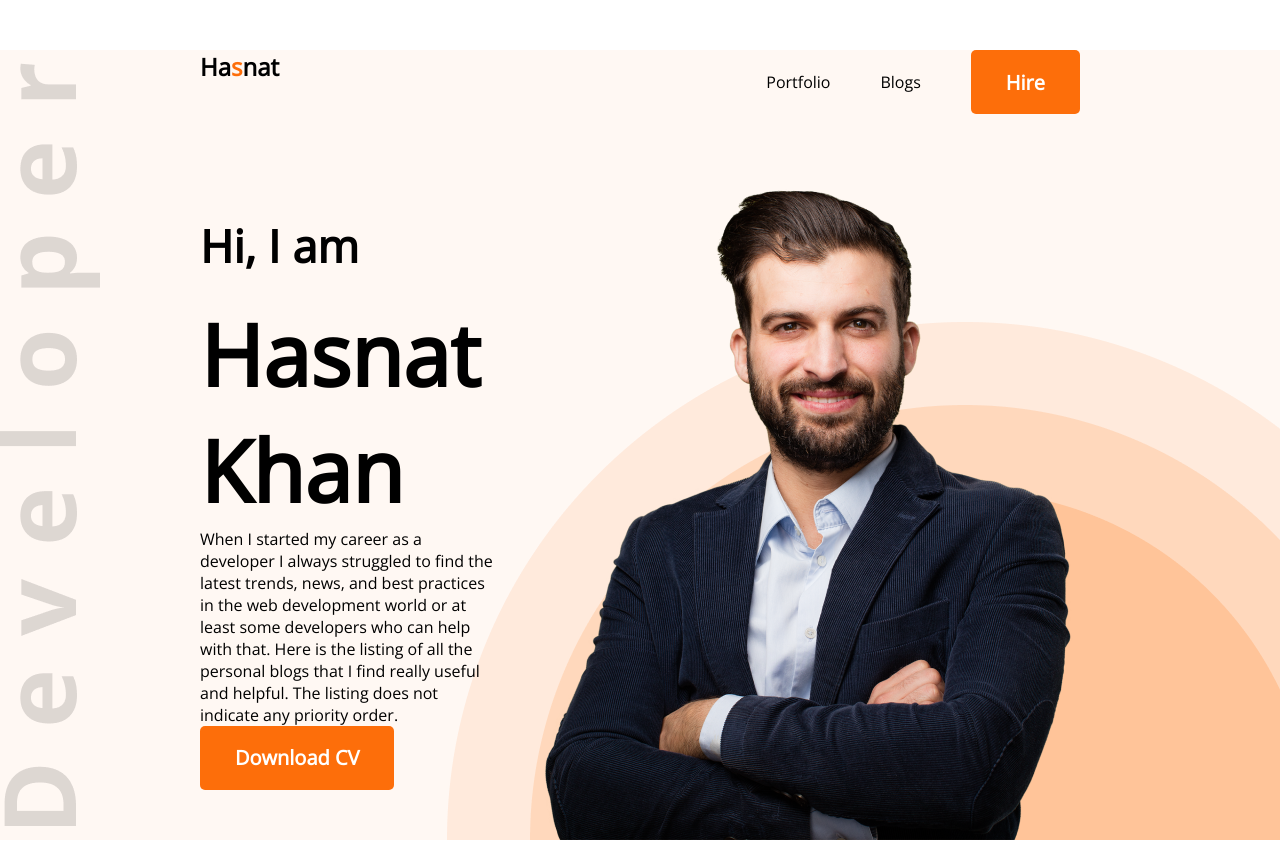
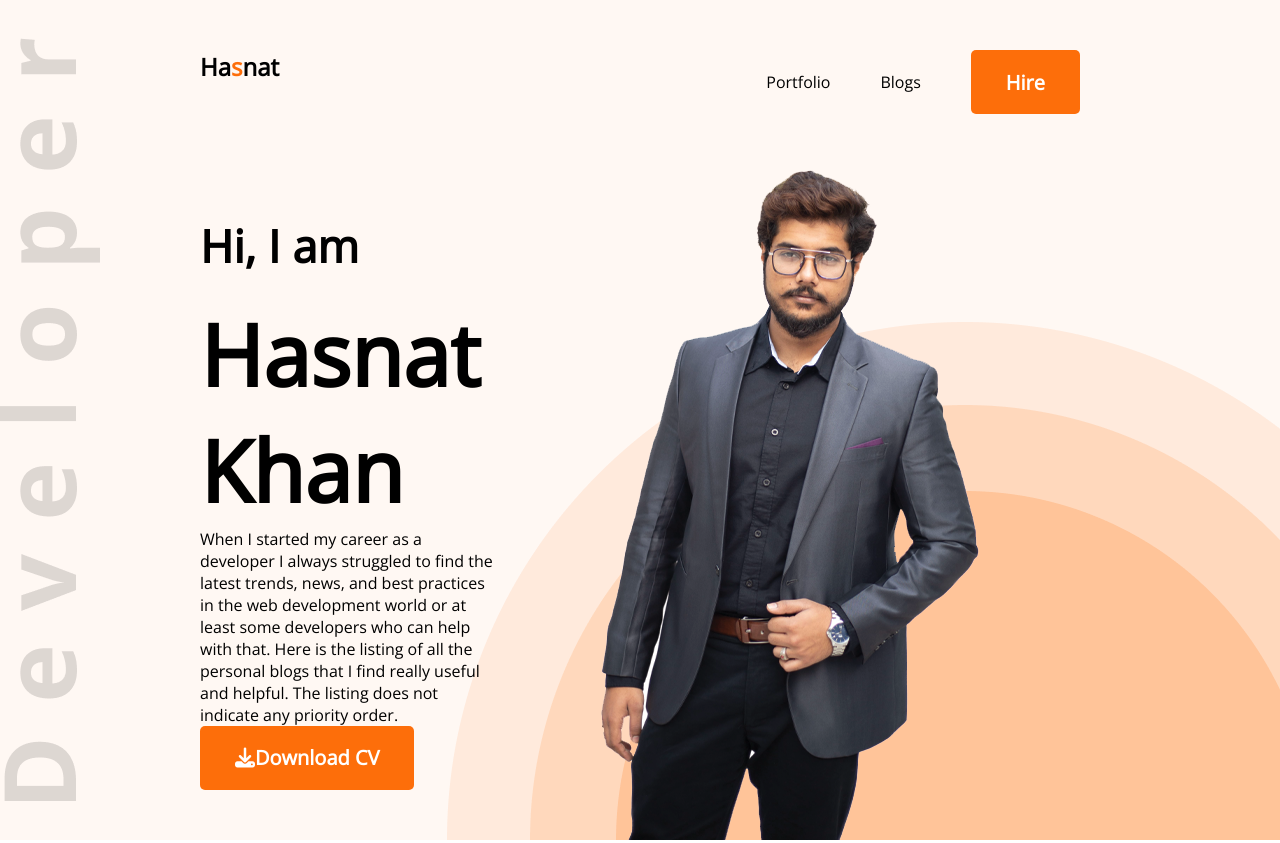
Before and after one commit to Hasnat-Jamio-Khan/developer-portfolio, a plain HTML site: page index.html in a window 1280 px wide. Shown: the top 843 px of the page. Drawn offline with nearby package versions, Linux system fonts and the light colour scheme.

Commit message:
added font awosem

```diff
--- a/index.html
+++ b/index.html
@@ -8,6 +8,7 @@
     <link rel="preconnect" href="https://fonts.googleapis.com">
     <link rel="preconnect" href="https://fonts.gstatic.com" crossorigin>
     <link href="https://fonts.googleapis.com/css2?family=Open+Sans&display=swap" rel="stylesheet">
+    <script src="https://kit.fontawesome.com/824cab6d84.js" crossorigin="anonymous"></script>
 
 <link rel="stylesheet" href="portfolio.css">
 
@@ -29,9 +30,9 @@
                 <h1 class="banner-title">Hasnat Khan</h1>
                 <p class="banner-description">When I started my career as a developer I always struggled to find the latest trends, news, and best practices in the web development world or at least some developers who can help with that. Here is the listing of all the personal blogs that I find really useful and helpful.
                     The listing does not indicate any priority order.</p>
-                <button class="btn-primary">Download CV</button>
+                <button class="btn-primary"><i class="fa-solid fa-download"></i>Download CV</button>
             </div>
-            <img src="images/hardy.png" alt="">
+            <img src="images/JKpic2.png" alt="">
 
         </div>
     </header>
@@ -136,7 +137,7 @@
         </div>
      </div>
      <div class="resume-button">
-        <button class="btn-primary">Download CV</button>
+        <button class="btn-primary"><i class="fa-solid fa-download"></i>Download CV</button>
      </div>
 </section>
 <!-- contact section -->
--- a/portfolio.css
+++ b/portfolio.css
@@ -27,7 +27,7 @@
 nav{
     display: flex;
     justify-content: space-between;
-    margin: 50px 200px;
+    padding: 50px 200px;
 }
 .nav-title{
     font-weight: 800;
```
Also changed, not shown: images/JKpic2.png (added), images/jk-pic.png (deleted).
